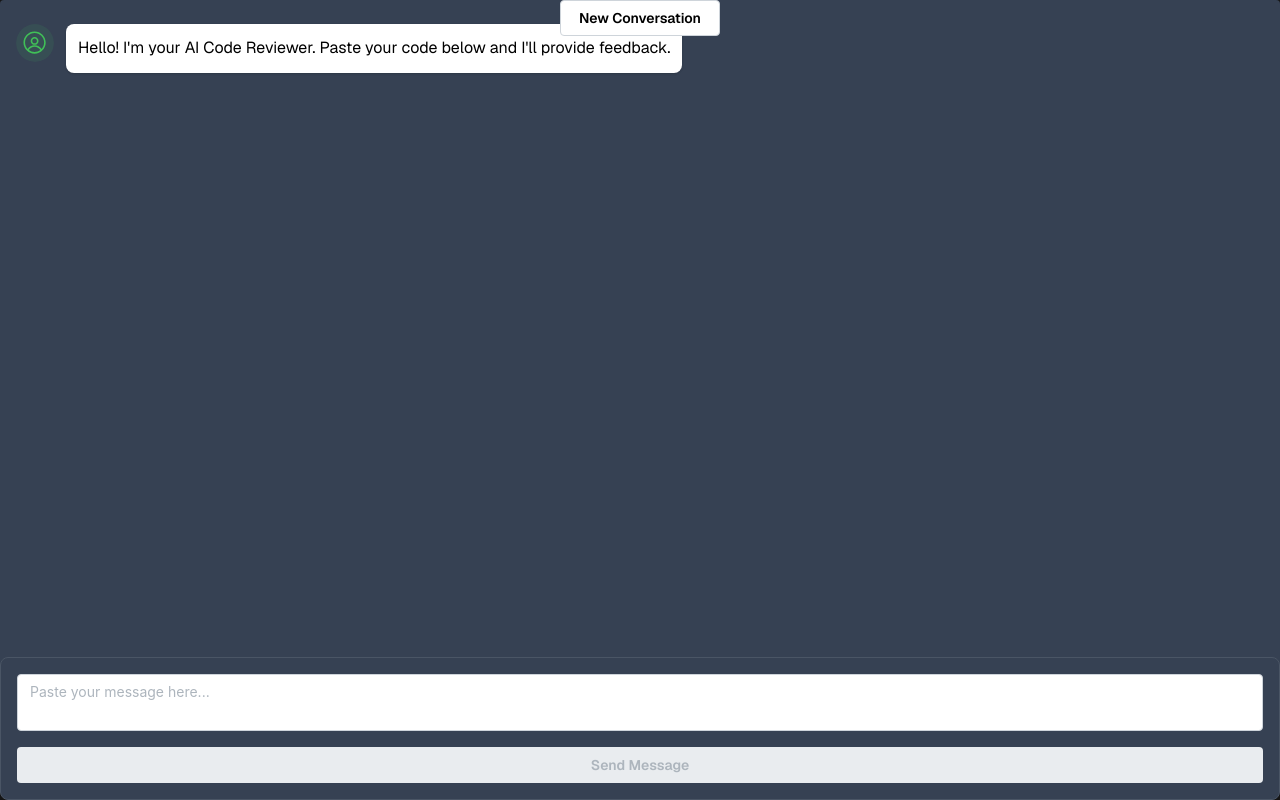
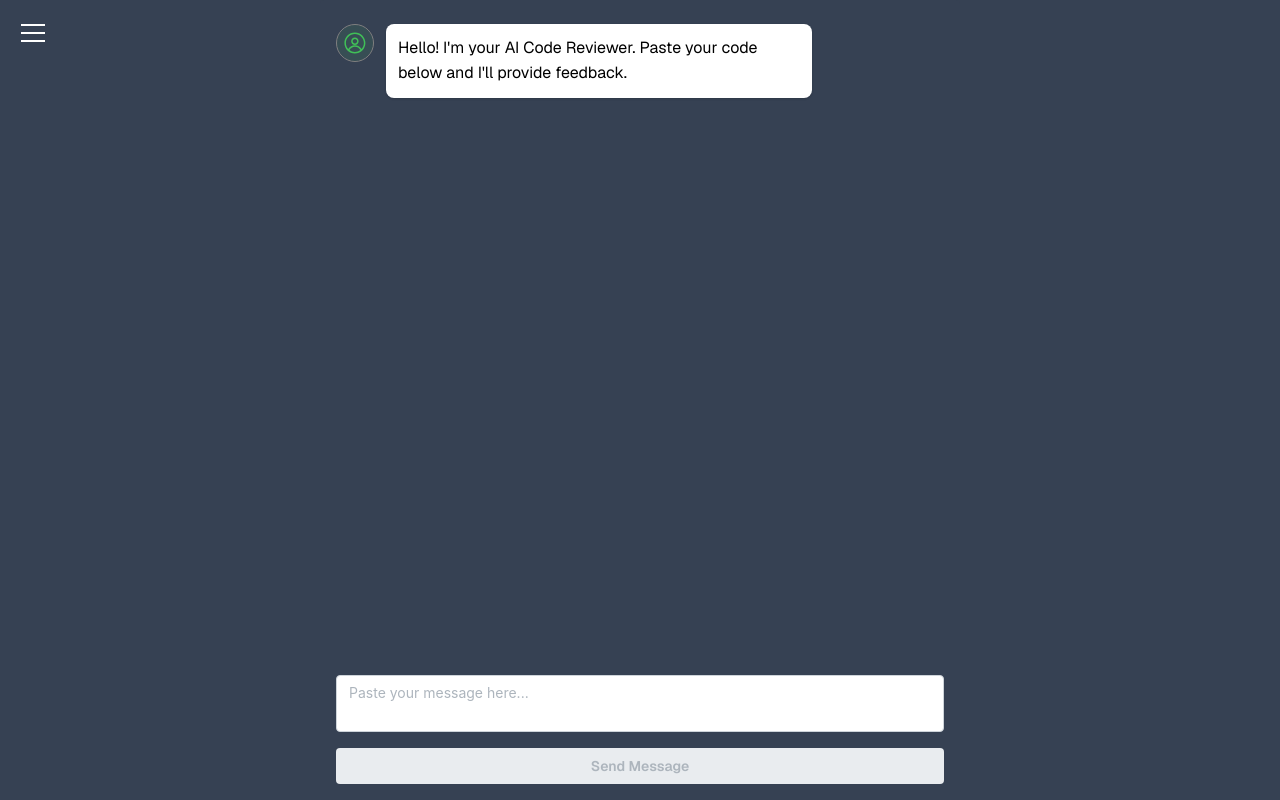
Before and after one commit to ryanblaisdell/nextjs-ai-code-reviewer, a Next.js app in the folder nextjs-ai-code-reviewer/: page / in a window 1280 px wide. Built offline with nearby package versions, Linux system fonts and the light colour scheme; no server answers; sample sign-in values are in the browser's storage.

Commit message:
added drawer to main page

```diff
--- a/nextjs-ai-code-reviewer/src/app/globals.css
+++ b/nextjs-ai-code-reviewer/src/app/globals.css
@@ -1,8 +1,8 @@
 @import "tailwindcss";
 
 :root {
-  --background: #171717;
-  --foreground: #171717;
+  --background: #364153;
+  --foreground: #364153;
 }
 
 @theme inline {
@@ -14,13 +14,14 @@
 
 @media (prefers-color-scheme: dark) {
   :root {
-    --background: #0a0a0a;
+    --background: #364153;
     --foreground: #797979;
   }
 }
 
 html, body, #__next {
-  overflow: hidden; /* preventing the page from scrolling we only want the chat scrolling */
+  height: 100%;
+  width: 100%;
 }
 
 body {
@@ -32,3 +33,7 @@ body {
 .mantine-Paper{
   background-color: #797979 !important;
 }
+
+.drawer-close-button:hover{
+  background-color: rgba(255, 255, 255, 0.1) !important;
+}
--- a/nextjs-ai-code-reviewer/src/components/ClientComponent.tsx
+++ b/nextjs-ai-code-reviewer/src/components/ClientComponent.tsx
@@ -24,6 +24,10 @@ export default function ClientComponent() {
   };
 
   return (
+    <>
+      <div className="fixed top-4 left-4 z-50">
+        <NewConversationButton />
+      </div>
       <div className="font-sans grid items-center justify-items-center">
         <main className="flex flex-col gap-[32px] row-start-2 items-center">
           <ChatTextArea messages={messages} />
@@ -31,8 +35,8 @@ export default function ClientComponent() {
             onNewMessage={handleNewChatMessage}
             onApiError={handleApiError}
           />
-        <NewConversationButton />
         </main>
       </div>
+    </>
   );
 }
--- /dev/null
+++ b/nextjs-ai-code-reviewer/src/components/ui/BurgerMenu.tsx
@@ -0,0 +1,47 @@
+import { useDisclosure } from '@mantine/hooks';
+import { Drawer, Button, Burger } from '@mantine/core';
+
+export function NewConversationButton() {
+  const [opened, { open, close }] = useDisclosure(false);
+
+  return (
+    <div>
+      <Drawer
+        opened={opened}
+        onClose={close}
+        title="AI Code Reviewer"
+        position='left'
+        offset={8}
+        radius="md"
+        size="xs"
+        className='text-white'
+        styles={{
+          content: {
+            backgroundColor: '#364153',
+          },
+          header: {
+            backgroundColor: '#364153',
+            color: '#919191ff',
+          },
+          overlay: {
+            backgroundColor: 'rgba(0, 0, 0, 0.7)',
+          },
+          title: {
+            flexGrow: 1,
+            textAlign: 'center'
+          }
+        }}
+        closeButtonProps={{
+          style: {
+            color: 'white',
+          },
+          className: "drawer-close-button"
+        }}
+      >
+        <p>This is the content of the new conversation drawer.</p>
+      </Drawer>
+
+      <Burger color='white' onClick={open} opened={opened} />
+    </div>
+  );
+}
--- a/nextjs-ai-code-reviewer/src/components/ui/ChatTextArea.tsx
+++ b/nextjs-ai-code-reviewer/src/components/ui/ChatTextArea.tsx
@@ -27,9 +27,8 @@ export function ChatTextArea({ messages }: ChatDisplayProps) {
 
   return (
     <Paper
-      shadow="lg"
       p="md"
-      className="absolute top-0 left-1/2 -translate-x-1/2 w-screen flex flex-col bg-gray-700"
+      className="absolute top-0 left-1/2 -translate-x-1/2 w-1/2 flex flex-col bg-gray-700"
       style={{
         bottom: `130px`, // manually setting the padding since ill die before i can perfect styling
         backgroundColor: "#364153"
@@ -47,7 +46,7 @@ export function ChatTextArea({ messages }: ChatDisplayProps) {
               }`}
             >
               {msg.role === 'assistant' && (
-                <Avatar radius="xl" color="green" />
+                <Avatar radius="xl" color="green" style={{ border: '1px solid grey' }}/>
               )}
               <Paper
                 shadow="xs"
@@ -64,7 +63,7 @@ export function ChatTextArea({ messages }: ChatDisplayProps) {
                   </ReactMarkdown>
               </Paper>
               {msg.role === 'user' && (
-                <Avatar radius="xl" color="blue" />
+                <Avatar radius="xl" color="blue" style={{ border: '1px solid grey' }}/>
               )}
             </Box>
           ))
--- a/nextjs-ai-code-reviewer/src/components/ui/InputTextBox.tsx
+++ b/nextjs-ai-code-reviewer/src/components/ui/InputTextBox.tsx
@@ -59,8 +59,8 @@ export function InputTextBox({ onApiError, onNewMessage }: InputTextBoxProps) {
     };
 
    return (
-        <div className="absolute bottom-0 left-1/2 -translate-x-1/2 w-1/2 w-screen">
-            <Box className="p-4 rounded-lg shadow-lg bg-gray-700 border border-gray-600">
+        <div className="absolute bottom-0 left-1/2 -translate-x-1/2 w-1/2">
+            <Box className="p-4 bg-gray-700">
                 <Textarea
                     className="w-full bg-gray-700 border-gray-600 text-gray-100 focus:outline-none focus:ring-2 focus:ring-blue-500"
                     placeholder="Paste your message here..."
--- a/nextjs-ai-code-reviewer/src/components/ui/NewConversationButton.tsx
+++ /dev/null
@@ -1,18 +0,0 @@
-import { useDisclosure } from '@mantine/hooks';
-import { Drawer, Button } from '@mantine/core';
-
-export function NewConversationButton() {
-  const [opened, { open, close }] = useDisclosure(false);
-
-  return (
-    <>
-      <Drawer className='absolute' opened={opened} onClose={close} title="New Conversation">
-        {/* Drawer content */}
-      </Drawer>
-
-      <Button variant="default" onClick={open}>
-        New Conversation
-      </Button>
-    </>
-  );
-}
--- a/nextjs-ai-code-reviewer/src/components/ui/index.ts
+++ b/nextjs-ai-code-reviewer/src/components/ui/index.ts
@@ -1,4 +1,4 @@
 export * from './InputTextBox'
 export * from './ChatTextArea'
 export * from './CodeBlock'
-export * from './NewConversationButton'
+export * from './BurgerMenu'
--- a/nextjs-ai-code-reviewer/src/providers/MartineProviders.tsx
+++ b/nextjs-ai-code-reviewer/src/providers/MartineProviders.tsx
@@ -1,10 +1,8 @@
-// nextjs-mantine-project/components/MantineProviders.tsx
-'use client'; // Still needs to be a Client Component
+'use client';
 
 import { MantineProvider, createTheme } from '@mantine/core';
 import '@mantine/core/styles.css'; // Don't forget this!
 
-// 1. Define your Mantine theme.
 const theme = createTheme({
   /** Customize your Mantine theme here */
   // Example: primaryColor: 'indigo',
```
Lines whose indentation alone changed are shown as unchanged.
